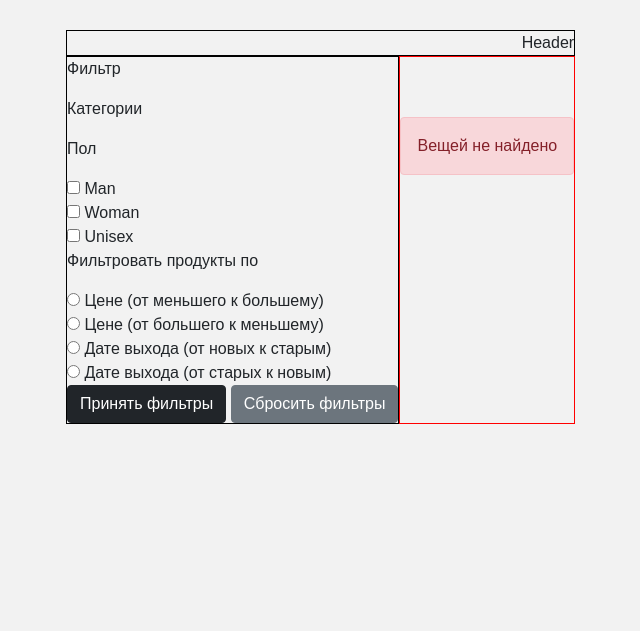
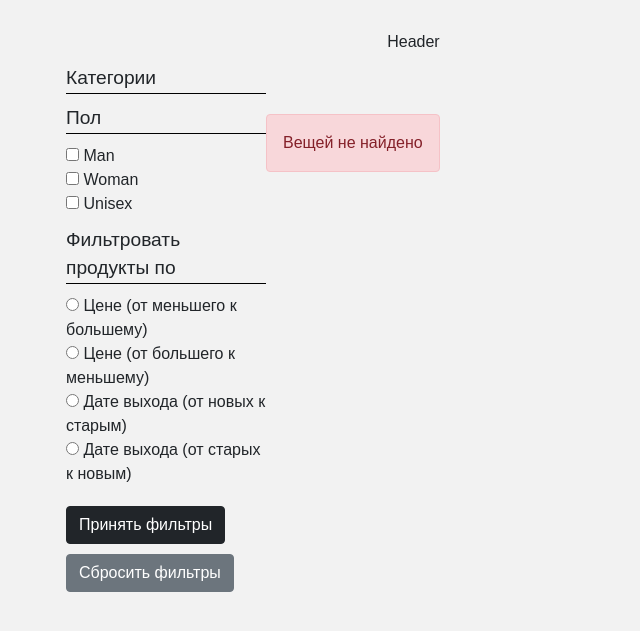
Before and after one commit to m0r4n9/OnlineShopProject, a Django app: page /catalog/ in a window 1280 px wide. Shown: the part 56-687 px from the top of the page, without its empty margins (62-702 px from the left). Run offline with Django 4.2, Linux system fonts and the light colour scheme; data that the repository does not hold is empty.

Commit message:
fix some bags

```diff
--- a/main/models.py
+++ b/main/models.py
@@ -67,7 +67,7 @@ class Product(models.Model):
 
 class ProductSize(models.Model):
     product = models.ForeignKey(Product, on_delete=models.CASCADE)
-    size = models.CharField(max_length=2)
+    size = models.CharField(max_length=4)
     quantity = models.PositiveIntegerField()
 
     def __str__(self):
--- a/main/static/main/style.css
+++ b/main/static/main/style.css
@@ -6,7 +6,6 @@ body {
 .catalog-header {
     display: flex;
     justify-content: right;
-    border: 1px solid black;
 
 }
 
@@ -18,7 +17,23 @@ body {
 }
 
 .catalog-filters {
-    /*width: 300px;*/
+    width: 200px;
+}
+
+.text-filter {
+    margin: 10px 0 10px 0;
+    padding: 0;
+
+    font-size: 1.2rem;
+    border-bottom: 1px solid black;
+}
+
+.catalog-acceptFilters {
+    margin: 20px 0 10px 0;
+}
+
+.catalog-canselFilters {
+
 }
 
 .catalog-items {
@@ -261,7 +276,6 @@ body {
 }
 
 .login-page {
-    /*border: 1px solid black;*/
     margin: 150px auto;
     width: 500px;
 }
@@ -306,7 +320,6 @@ body {
     align-items: center;
     vertical-align: center;
     justify-content: center;
-    border: 1px solid black;
 }
 
 /* Стили модального окна */
--- a/main/urls.py
+++ b/main/urls.py
@@ -15,5 +15,6 @@ urlpatterns = [
                   path('cart/add/<int:product_id>/<int:size_id>', views.cart_add, name='cart_addTrue'),
                   path('cart/remove/<int:product_id>/<int:size_id>/', views.cart_remove, name='cart_remove'),
                   path('catalog/goods/favorite_<int:item_id>', views.add_favorite, name='favorite_add'),
+                  path('catalog/goods/favorite_remove_<int:item_id>', views.remove_favorite, name='remove_favorite'),
                   path('check/', views.check_out, name='check'),
               ] + static(settings.MEDIA_URL, document_root=settings.MEDIA_ROOT)
--- a/main/views.py
+++ b/main/views.py
@@ -67,24 +67,33 @@ def brands(request):
 def detail(request, item_id, size_id=0):
     item = Product.objects.get(pk=item_id)
     sizes = ProductSize.objects.filter(product=item).order_by('size')
+    photos_product = ProductPhotos.objects.filter(product_parent=item)
 
-    photos_product = ProductPhotos.objects.filter(product_parent=item)
+    print(sizes)
+
+    is_favorite = FavoriteList.objects.get(user=request.user).products.all().filter(id=item_id)
+    if is_favorite:
+        include_item = True
+    else:
+        include_item = False
+
     cart_product_form = CartAddProductForm()
-
     if size_id != 0:
         context = {
             'item': item,
             'sizes': sizes,
             'choiceSize': sizes.get(pk=size_id),
             'photos': photos_product,
-            'cart_product_form': cart_product_form
+            'cart_product_form': cart_product_form,
+            'include_item': include_item
         }
         return render(request, 'main/detailItem.html', context)
     context = {
         'item': item,
         'sizes': sizes,
         'photos': photos_product,
-        'cart_product_form': cart_product_form
+        'cart_product_form': cart_product_form,
+        'include_item': include_item
     }
     return render(request, 'main/detailItem.html', context)
 
@@ -119,9 +128,17 @@ def cart_detail(request):
         'cart': cart,
     })
 
+
 def add_favorite(request, item_id):
     favorite = FavoriteList.objects.get(user=request.user)
     product = Product.objects.get(id=item_id)
     favorite_list = FavoriteList.objects.get(user=request.user)
     favorite_list.products.add(product)
     return redirect(request.META.get('HTTP_REFERER'))
+
+def remove_favorite(request, item_id):
+    favorite = FavoriteList.objects.get(user=request.user)
+    product = Product.objects.get(id=item_id)
+    favorite_list = FavoriteList.objects.get(user=request.user)
+    favorite_list.products.remove(product)
+    return redirect(request.META.get('HTTP_REFERER'))
--- a/templates/main/catalog.html
+++ b/templates/main/catalog.html
@@ -9,24 +9,21 @@
                 Header
             </div>
             <div class="wrapper-catalog">
-                <div class="catalog-filters" style="border: 1px solid black;">
-                    <p>Фильтр</p>
-                    <div>
-                        <p>Категории</p>
+                <div class="catalog-filters">
                     <form id="filter-form" method="POST">
                         {% csrf_token %}
+                        <p class="text-filter">Категории</p>
                         {{ category_form.categories }}
-                            <p>Пол</p>
+                        <p class="text-filter">Пол</p>
                         {{ category_form.gender }}
-                            <p>Фильтровать продукты по</p>
+                        <p class="text-filter">Фильтровать продукты по</p>
                         {{ category_form.sort_by }}
-                            <button class="btn btn-dark">Принять фильтры</button>
-                            <a class="btn btn-secondary" href="{% url "main:catalog" %}">Сбросить фильтры</a>
+                        <button class="btn btn-dark catalog-acceptFilters">Принять фильтры</button>
+                        <a class="btn btn-secondary catalog-canselFilters" href="{% url "main:catalog" %}">Сбросить фильтры</a>
                     </form>
                 </div>
-                </div>
 
-                <div class="catalog-items" style="border: 1px solid red;">
+                <div class="catalog-items">
                 {% if items_list %}
                     {% for item in items_list %}
                         <div class="card" style="width: 18rem"
@@ -50,6 +47,8 @@
                     </div>
                 {% endif %}
             </div>
+            </div>
+
 
         </div>
 
```
Also changed, not shown: main/cart.py (+9 -1 lines), templates/main/detailItem.html (+28 -6 lines), main/migrations/0008_alter_productsize_size.py (added). Lines whose indentation alone changed are shown as unchanged.
